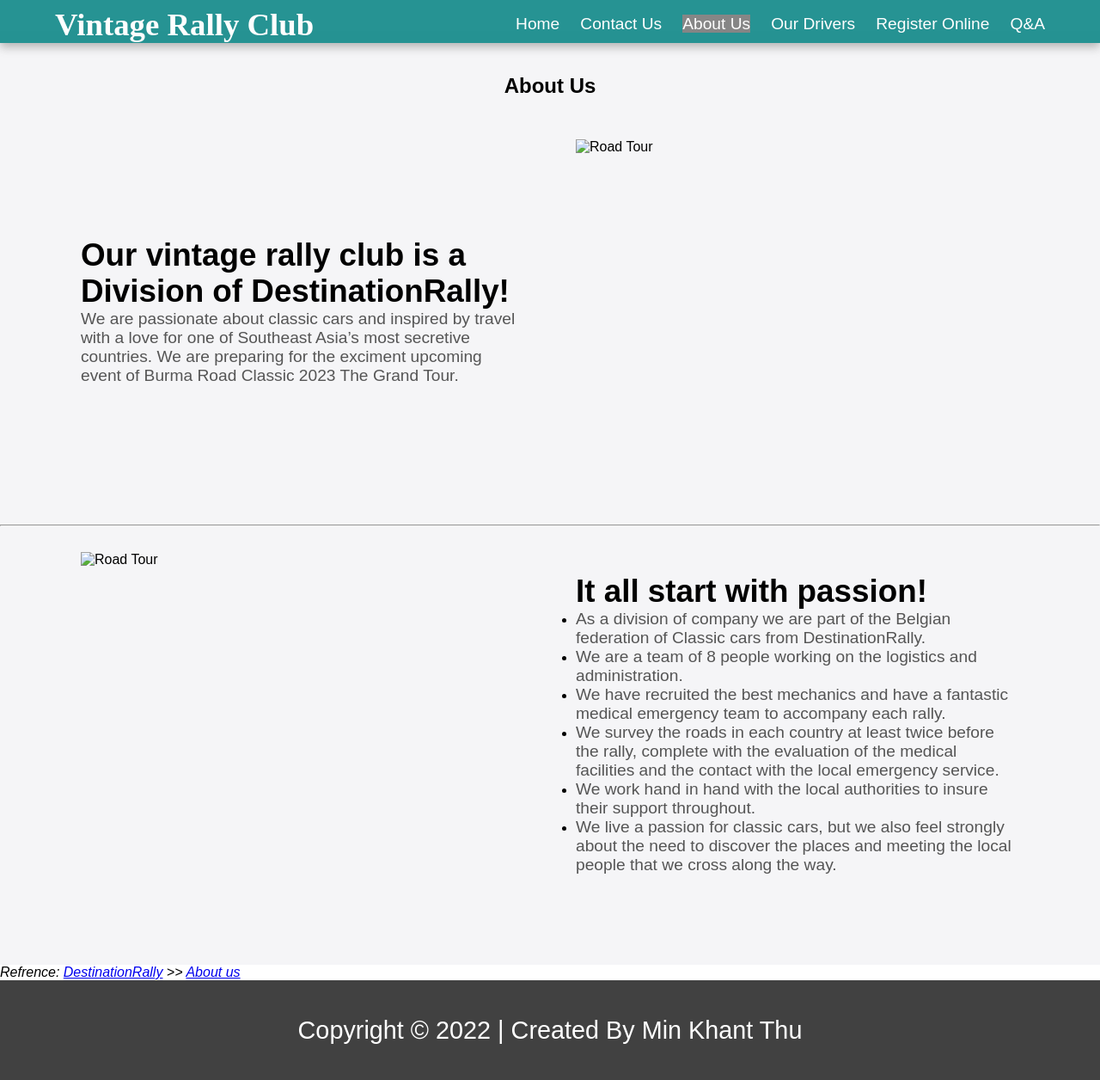
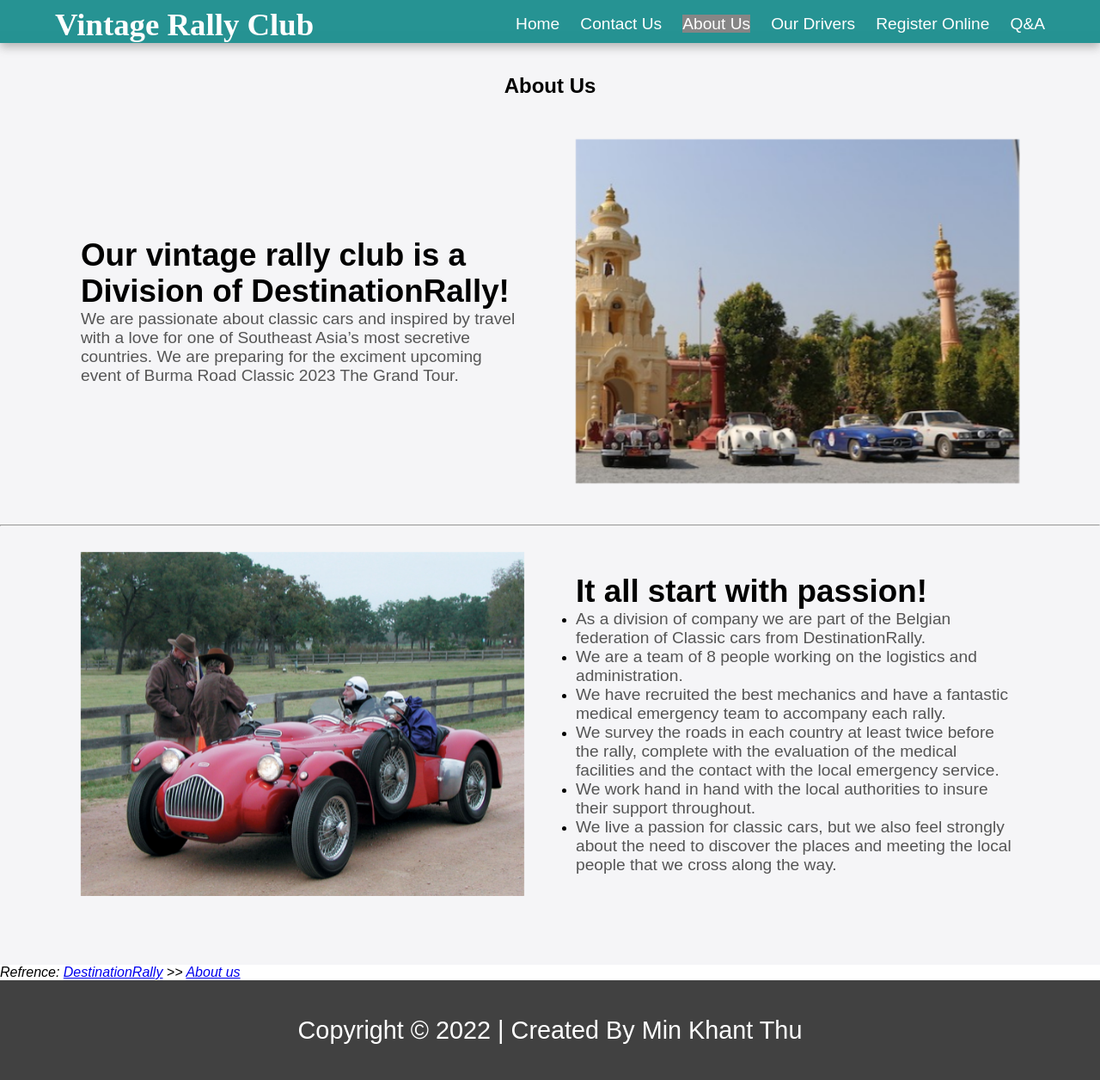
Before and after one commit to MinKhantThu97/MinKhantThu97.github.io, a plain HTML site: page aboutus.html in a window 1280 px wide. Shown: the whole page at 86% size. Drawn offline with Linux system fonts and the light colour scheme.

Commit message:
Update aboutus.html

```diff
--- a/aboutus.html
+++ b/aboutus.html
@@ -46,7 +46,7 @@
                 </p>
               </div>
               <div class="about-img">
-                <img src="../Vintage Ralley Club/images/9F5A1609-800x363.jpg" alt="Road Tour" />
+                <img src="../images/9F5A1609-800x363.jpg" alt="Road Tour" />
               </div>
             </div>
           </tr>
@@ -57,7 +57,7 @@
           <tr>
             <div class="about-wrapper container">
               <div class="about-img">
-                <img src="../Vintage Ralley Club/images/ALLARD-J2X.jpg" alt="Road Tour" />
+                <img src="../images/ALLARD-J2X.jpg" alt="Road Tour" />
               </div>
               <div class="about-text">
                 <h2>It all start with passion!</h2>
```
